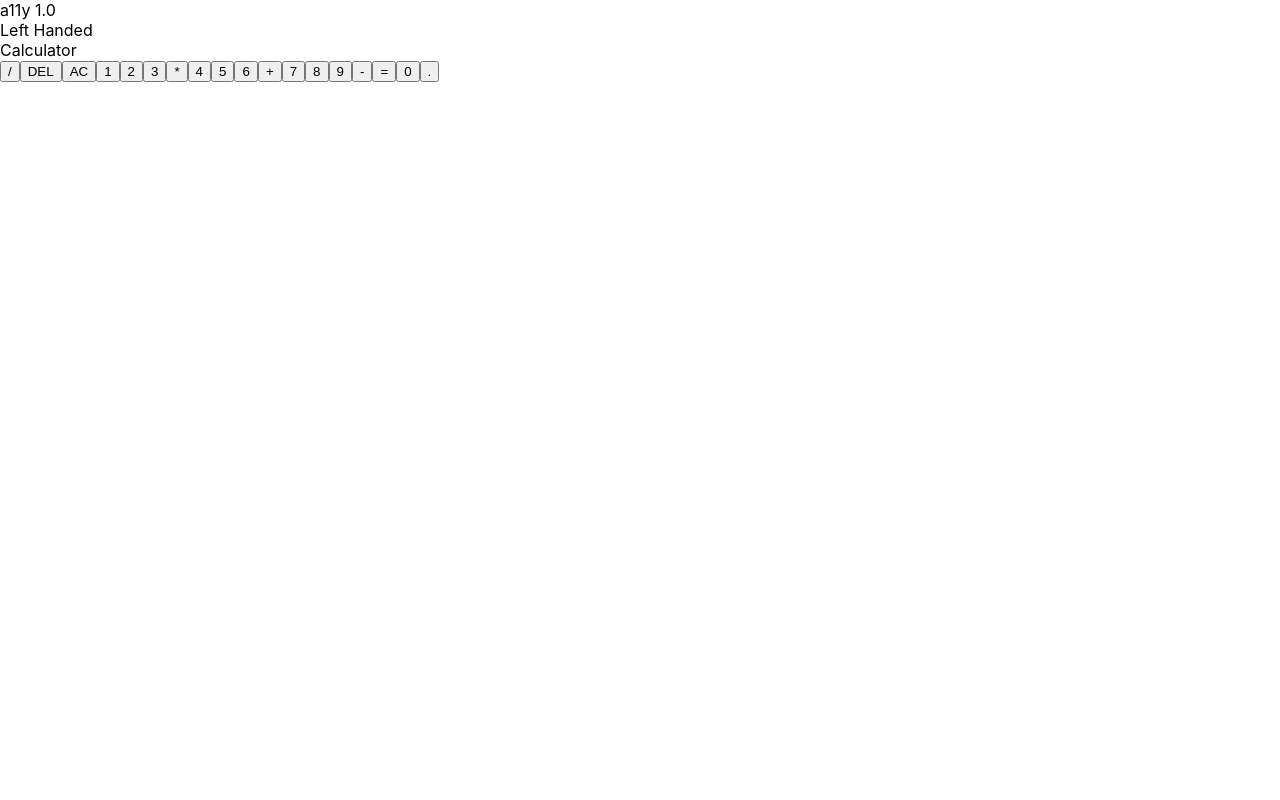
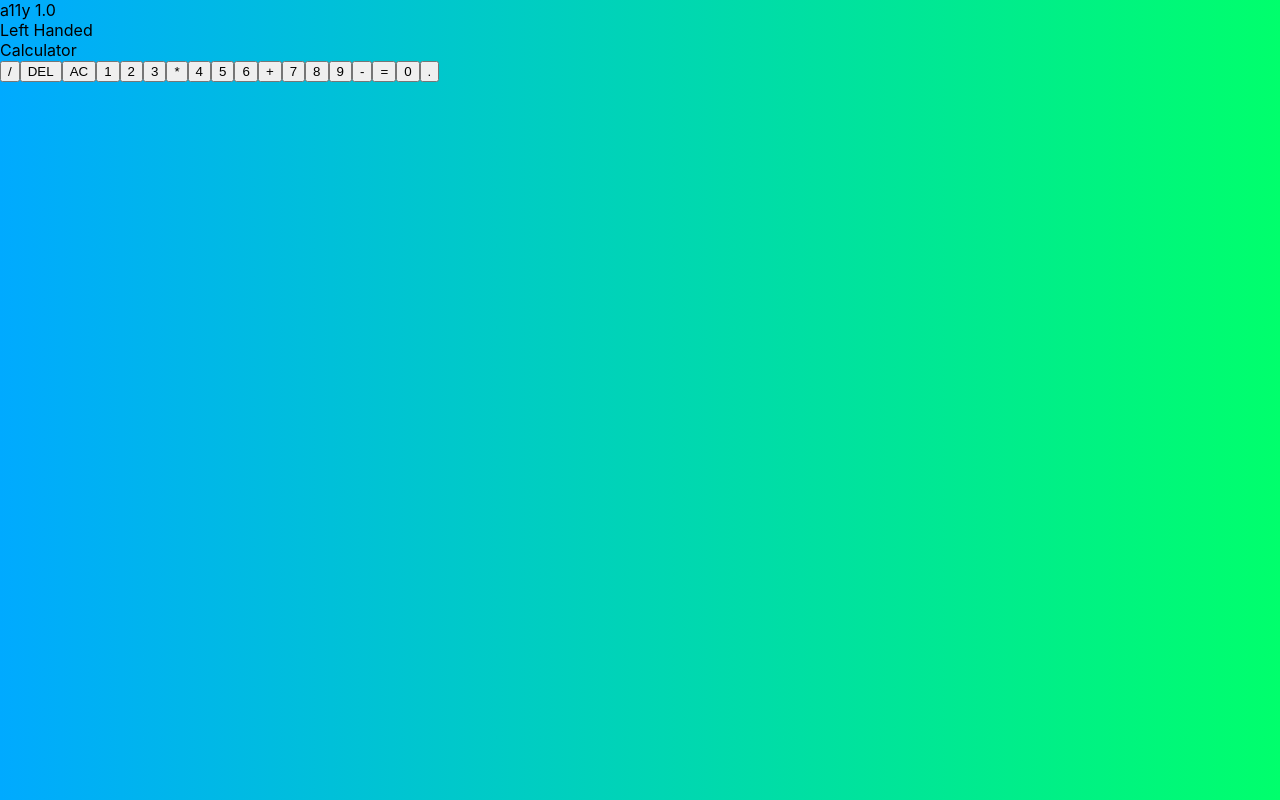
Before and after one commit to WorldPremier/a11y-left-handed-calculator, a React (Create React App) app: page / in a window 1280 px wide. Built offline with nearby package versions, Linux system fonts and the light colour scheme.

Commit message:
adding gradiant background style-color

```diff
--- a/src/App.js
+++ b/src/App.js
@@ -1,3 +1,5 @@
+import "./styles.css"
+
 function App() {
   return (
     <div className="calculator-grid">
--- /dev/null
+++ b/src/styles.css
@@ -0,0 +1,8 @@
+*, *::before, *::after {
+    box-sizing: border-box;
+}
+
+body{
+    margin: 0;
+    background: linear-gradient(to right, #00AAFF, #00FF6C);
+}
```
